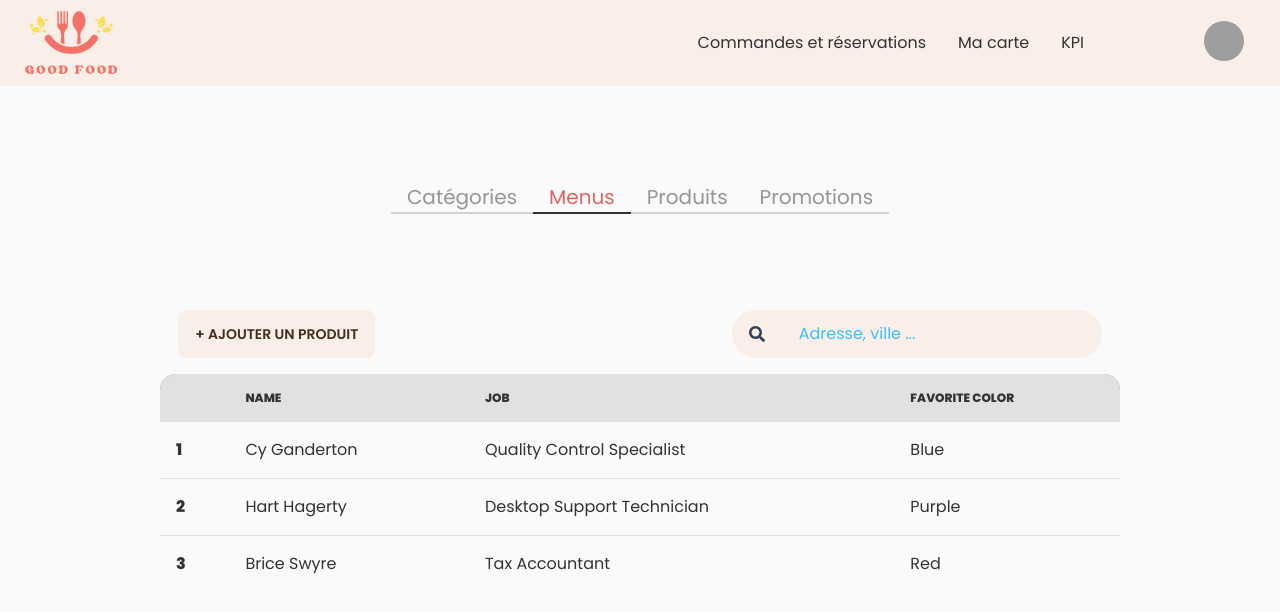
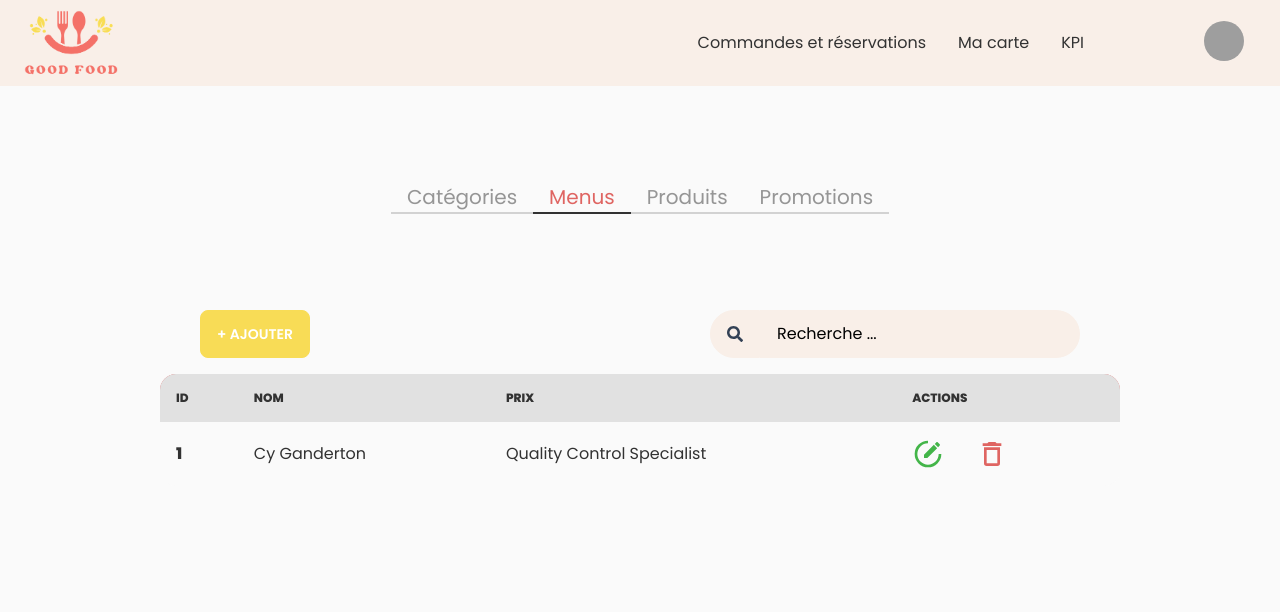
Before and after one commit to Sonicfury/good-food-front, a SvelteKit app: page /admin/carte in a window 1280 px wide. Shown: the top 612 px of the page. Built offline with nearby package versions, Linux system fonts and the light colour scheme; grey boxes are pictures that could not be loaded; a web font is replaced by a local one.

Commit message:
feat(22-menu-backoffice): add modal and form for edit or add carte item

```diff
--- a/src/lib/components/AdminTable.svelte
+++ b/src/lib/components/AdminTable.svelte
@@ -1,12 +1,24 @@
+<script lang="ts">
+  import { CarteItem } from '$lib/enums/carte'
+  import Icon from './Icon.svelte'
+  import { mdiCircleEditOutline } from '@mdi/js'
+  import { mdiDeleteOutline } from '@mdi/js'
+  import { page } from '$app/stores'
+
+  export let carteItemName: CarteItem | string
+
+  const isActive = (path: string) => $page.route.id === path
+</script>
+
 <div class="overflow-x-auto flex justify-center">
   <table class="table w-3/4">
     <!-- head -->
     <thead class="bg-primary">
       <tr>
-        <th></th>
-        <th>Name</th>
-        <th>Job</th>
-        <th>Favorite Color</th>
+        <th>{carteItemName} Id</th>
+        <th>Nom</th>
+        <th>Prix</th>
+        <th>Actions</th>
       </tr>
     </thead>
     <tbody>
@@ -15,21 +27,17 @@
         <th>1</th>
         <td>Cy Ganderton</td>
         <td>Quality Control Specialist</td>
-        <td>Blue</td>
-      </tr>
-      <!-- row 2 -->
-      <tr>
-        <th>2</th>
-        <td>Hart Hagerty</td>
-        <td>Desktop Support Technician</td>
-        <td>Purple</td>
-      </tr>
-      <!-- row 3 -->
-      <tr>
-        <th>3</th>
-        <td>Brice Swyre</td>
-        <td>Tax Accountant</td>
-        <td>Red</td>
+        <td class="flex content-row">
+          <button class="mr-8"
+            ><Icon
+              path="{mdiCircleEditOutline}"
+              clazz="{isActive('/admin/carte') ? 'fill-success' : 'fill-secondary'}"
+            /></button
+          >
+          <button>
+            <Icon path="{mdiDeleteOutline}" clazz="{isActive('/admin/carte') ? 'fill-error' : 'fill-secondary'}" />
+          </button>
+        </td>
       </tr>
     </tbody>
   </table>
--- /dev/null
+++ b/src/lib/components/CarteForm.svelte
@@ -0,0 +1,39 @@
+<script lang="ts">
+  export let carteItemName: CarteItem | string
+</script>
+
+<input type="checkbox" id="my-modal-5" class="modal-toggle" />
+<div class="modal">
+  <div class="modal-box w-11/12 max-w-5xl">
+    <h3 class="font-bold text-lg">Ajouter ou modifier {carteItemName}</h3>
+    <div class="flex content-row justify-center">
+      <input
+        type="text"
+        name="email"
+        placeholder="Email"
+        class="input text-black m-6  bg-neutral mb-3  w-80 max-w-xs mt-10  "
+      />
+      <select class="select w-full max-w-xs input m-6  bg-neutral mb-3  w-80 max-w-xs mt-10">
+        <option disabled selected>Catégorie</option>
+        <option>Homer</option>
+        <option>Marge</option>
+        <option>Bart</option>
+        <option>Lisa</option>
+        <option>Maggie</option>
+      </select>
+    </div>
+    <div class="flex content-row justify-center">
+      <input
+        type="text"
+        name="email"
+        placeholder="Email"
+        class="input  bg-neutral mb-3  w-80 max-w-xs mt-10 m-6 input-lg "
+      />
+      <input type="text" name="email" placeholder="Email" class="input m-6  bg-neutral mb-3  w-80 max-w-xs mt-10  " />
+    </div>
+    <div class="modal-action flex content-row justify-center">
+      <label for="my-modal-6 " class="btn btn-error text-white">Annuler</label>
+      <label for="my-modal-6 " class="btn btn-success text-white"> Valider</label>
+    </div>
+  </div>
+</div>
--- a/src/lib/components/Search.svelte
+++ b/src/lib/components/Search.svelte
@@ -1,5 +1,6 @@
 <script lang="ts">
   export let searchTerm: String
+  export let placeholder: String
 </script>
 
 <div class="flex justify-center">
@@ -23,8 +24,8 @@
   </svg>
   <input
     type="text"
-    placeholder="Adresse, ville ..."
-    class="input w-80 max-w-xs bg-neutral search-btn placeholder-info"
+    placeholder="{placeholder}"
+    class="input w-80 max-w-xs bg-neutral search-btn placeholder-black"
     bind:value="{searchTerm}"
     on:input
   />
--- a/src/lib/components/TableHeader.svelte
+++ b/src/lib/components/TableHeader.svelte
@@ -1,8 +1,13 @@
 <script lang="ts">
   import Search from './Search.svelte'
+  import { CarteItem } from '$lib/enums/carte'
+  import CarteForm from './CarteForm.svelte'
+  export let carteItemName: CarteItem | string
 </script>
 
 <div class=" flex justify-around mt-24 mb-4">
-  <button class="btn primary"> + Ajouter un produit </button>
-  <Search searchTerm="" />
+  <label for="my-modal-5" class="btn btn-accent text-white"> + Ajouter {carteItemName} </label>
+  <Search searchTerm="" placeholder="{'Recherche ...'}" />
+
+  <CarteForm carteItemName="{carteItemName}" />
 </div>
--- /dev/null
+++ b/src/lib/enums/carte.ts
@@ -0,0 +1,6 @@
+export enum CarteItem {
+    categories = "categories",
+    nemu = "nemu",
+    products = "products",
+    sales = "sales",
+  };
--- a/src/routes/admin/carte/+page.svelte
+++ b/src/routes/admin/carte/+page.svelte
@@ -1,18 +1,29 @@
 <script lang="ts">
   import AdminTable from '$lib/components/AdminTable.svelte'
   import TableHeader from '$lib/components/TableHeader.svelte'
+  import { CarteItem } from '$lib/enums/carte'
+  let carteItemName = '' as CarteItem | string
+  let cartefetchItem = null
+
+  function getCarteItem(carteItemType: CarteItem) {
+    // fetch item type
+    // cartefetchItem = result
+    carteItemName = carteItemType
+  }
 </script>
 
 <div class="flex justify-center mt-24">
   <div class="tabs color-primary ">
-    <a class="tab tab-bordered text-xl	">Catégories </a>
-    <a class="tab tab-bordered tab-active border-primary text-xl	">Menus</a>
-    <a class="tab tab-bordered text-xl	">Produits</a>
-    <a class="tab tab-bordered text-xl">Promotions</a>
+    <button on:click="{() => getCarteItem('categories')}" class="tab tab-bordered text-xl">Catégories</button>
+    <button on:click="{() => getCarteItem('menu')}" class="tab tab-bordered tab-active border-primary text-xl	"
+      >Menus</button
+    >
+    <button on:click="{() => getCarteItem('products')}" class="tab tab-bordered text-xl	">Produits</button>
+    <button on:click="{() => getCarteItem('sales')}" class="tab tab-bordered text-xl">Promotions</button>
   </div>
 </div>
-<TableHeader />
-<AdminTable />
+<TableHeader carteItemName="{carteItemName}" />
+<AdminTable carteItemName="{carteItemName}" cartefetchItem="{cartefetchItem}" />
 
 <style>
   .tab.tab-active {
```
